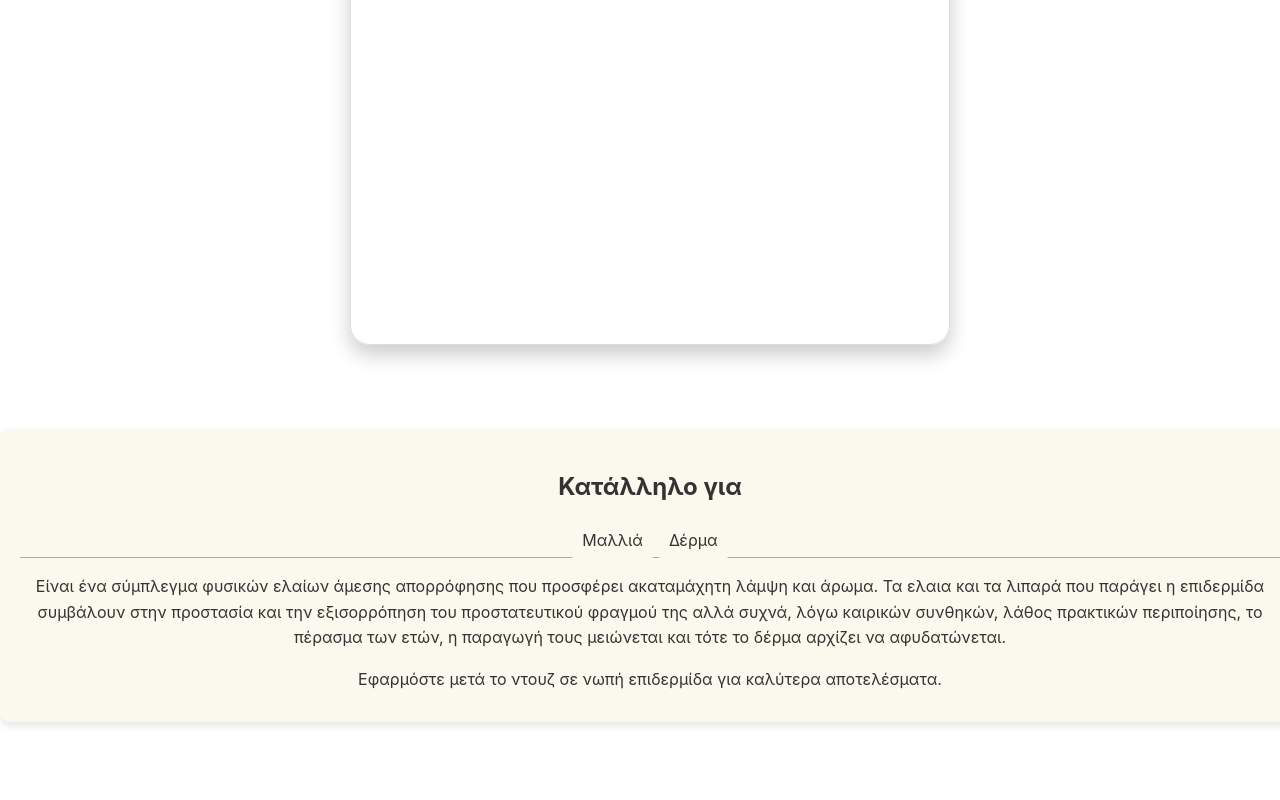
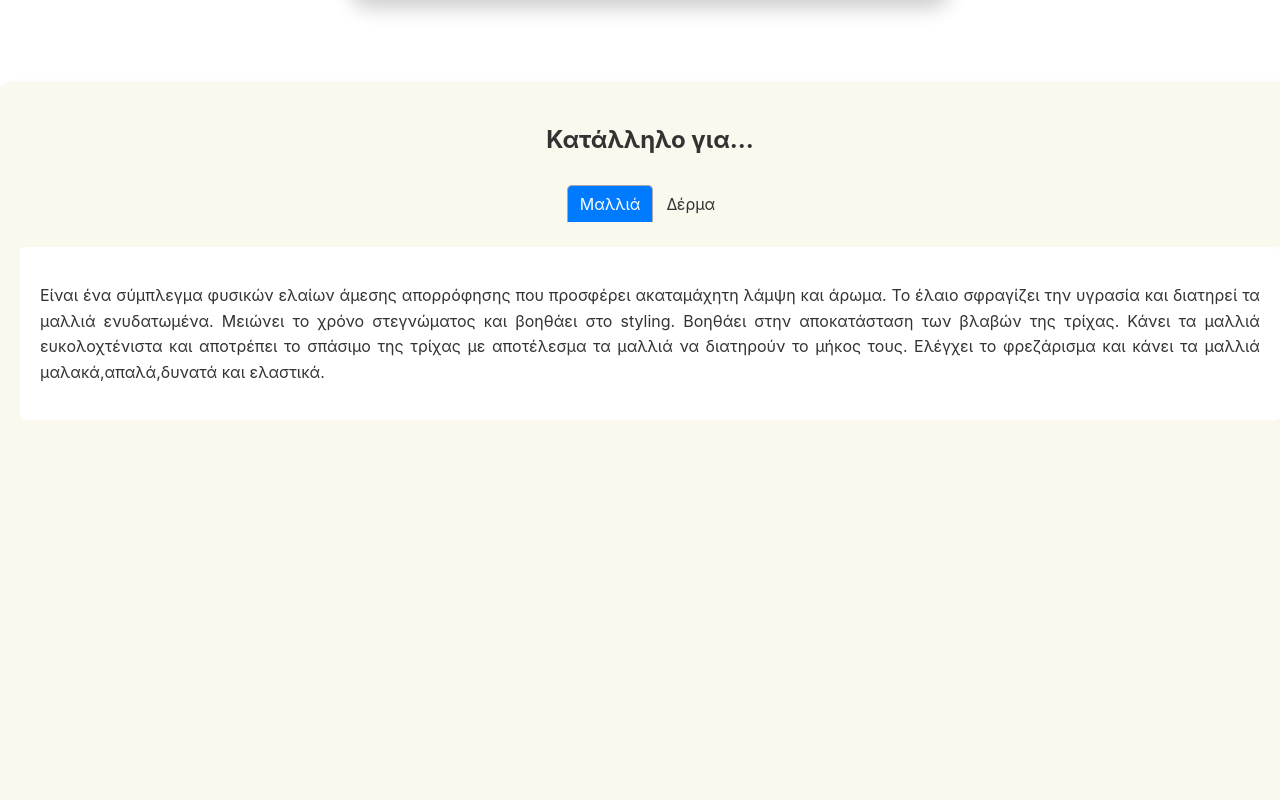
Before and after one commit to dimpinis9/Castine, a React (Vite) app: page /products in a window 1280 px wide. Shown: the part 900-1700 px from the top of the page. Built offline with nearby package versions, Linux system fonts and the light colour scheme.

Commit message:
Product Page

```diff
--- a/src/assets/Product.css
+++ b/src/assets/Product.css
@@ -4,6 +4,7 @@
   grid-template-rows: auto auto auto;
   box-shadow: 0 2px 5px rgba(0, 0, 0, 0.15);
   flex-direction: column;
+  width: 100%;
 
 }
 
@@ -11,6 +12,23 @@
   grid-column: 1;
 }
 
+.read-more-button{
+  background-color: #fbf9ed ;
+  border: none;
+  padding: 10px 20px;
+  border-radius: 5px;
+  cursor: pointer;
+margin-right: 2px;
+font-weight:bold ;
+}
+
+.product-details h1,
+.product-details h3,
+.product-details .product-description
+ {
+  text-align: left; /* Αριστερή στοίχιση, διαθέσιμες επιλογές: left, right, center, justify */
+
+}
 .add-to-cart-button{
   background-color: black;
   border: none;
@@ -24,6 +42,55 @@
   box-shadow: 0px 10px 20px rgba(0,0,0,0.2); /* Μεγαλύτερη και πιο απαλή σκίαση για βάθος */
   border: 1px solid #ddd; /* Προσθήκη λεπτής γραμμής για διακριτική περίγραμμα */
 }
+
+.product-details {
+  width: 100%;
+  margin-top: 8%;
+}
+
+.product-details h1 {
+  font-size: 1.5em;
+  margin-left: 0.5%;
+  font-style: italic;
+}
+
+.product-details h3 {
+  font-size: 1em;
+  margin-right: 80%;
+  background-color:#fbf9ed ;
+  margin-top: 0.5%;
+  margin-left: 0.5%;
+  font-style: italic;
+}
+.tabsbtn-properties  {
+  padding: 10px;
+  margin-right: 5px;
+  list-style: none;
+  background-color: #fbf9ed; /* Αλλάξτε το χρώμα ανάλογα με την προτίμησή σας */
+  cursor: pointer;
+  /* Εδώ μπορείς να προσθέσεις περισσότερο στυλ αν θέλεις */
+}
+
+/* Στυλ για το ενεργό tab */
+.tabsbtn-properties --selected {
+  color: black;
+  border-bottom: none; /* Εάν θέλετε να "εξαφανίσετε" το κάτω μέρος της διαχωριστικής γραμμής */
+}
+
+/* Διαμόρφωση του περιεχομένου κάθε TabPanel */
+.react-tabs__tab-panel {
+  padding: 20px;
+  background: #fff;
+  border-radius: 5px;
+}
+
+/* Στυλ για τα κείμενα */
+.oils-introduction-card p {
+  text-align: justify; /* Για πλήρη στοίχιση κειμένου */
+  margin-bottom: 15px;
+   /* Προσθέστε κάποιο margin ανάμεσα στις παραγράφους */
+}
+
 .product-carousel img {
   width: 100%;
   /* height: 40%; */
@@ -74,15 +141,15 @@
 }
 
 .image-container {
-  flex: 1;
-  display: flex;
-  width: 100%;
+  width: 100%; /* Ορίζουμε το πλάτος του container σε 100% */
+  margin: 0; /* Εξασφαλίζουμε ότι δεν υπάρχουν περιθώρια */
+  overflow: hidden; /* Εξασφαλίζουμε ότι δεν υπάρχει κανένα μέρος της εικόνας που να υπερχειλίζει */
+  margin-bottom: 5%;
 }
 
 .image-container img {
-  max-width: 100%;
-  height: 80%;
-  margin-left: 10%;
+  width: 100%; /* Κάνουμε την εικόνα να πιάνει 100% του πλάτους του container της */
+  height: auto; /* Προσαρμόζουμε το ύψος της εικόνας ανάλογα για να διατηρηθούν οι αναλογίες της */
 }
 
 .usage-steps {
@@ -160,6 +227,7 @@
   margin-top: 5%;
 }
 
+
   .product-details {
     width: 100%;
     margin-top: 8%;
@@ -167,6 +235,15 @@
 
   .product-details h1 {
     font-size: 1.5em;
+    margin-right: 50%;
+  }
+
+  .product-details h3 {
+    font-size: 1em;
+    margin-right: 75%;
+    background-color:#fbf9ed ;
+    margin-top: 0.5%;
+
   }
 
   .product-description {
--- a/src/components/Product.jsx
+++ b/src/components/Product.jsx
@@ -16,7 +16,33 @@ import productImage3 from '../assets/images/image15.JPG';
 import productImage4 from '../assets/images/image20.jpg';
 import productImage5 from '../assets/images/image115.jpg';
 
+const ProductDescription = ({ description }) => {
+  const [isExpanded, setIsExpanded] = useState(false);
+
+  // Αυτή η συνάρτηση αλλάζει την κατάσταση του isExpanded
+  const toggleDescription = () => {
+    setIsExpanded(!isExpanded);
+  };
+
+  // Αν το κείμενο δεν είναι αναπτυγμένο, εμφάνισε μόνο τα πρώτα 100 χαρακτήρες
+  const displayedDescription = isExpanded ? description : `${description.substring(0, 125)}...`;
+
+  return (
+    <div className="product-description">
+      <p>{displayedDescription}</p>
+      <span onClick={toggleDescription} className="read-more-button">
+        {isExpanded ? 'Διαβάστε λιγότερο' : 'Διαβάστε περισσότερα...'}
+      </span>
+    </div>
+  );
+};
+
+
+
 const Product = () => {
+
+  const description = "Φυσικό ξηρό λάδι με φυτοστερόλες από λάδι Αβυσσηνίας, που βελτιώνουν σημαντικά την ελαστικότητα των μαλλιών και του δέρματος. Έχοντας διάφανη βελούδινη υφή και άμεση απορρόφηση, περιέχει σύμπλεγμα φυτικών μαλακτικών από Ηλίανθο, Αμύγδαλο, Τζοτζόμπα, Αργκάν και Πράσινο Τσάϊ σε συνδυασμό με αντιοξειδωτικά έλαια Μαύρου Σταφυλιού Ελληνικού Ελαιολάδου οργανικής καλλιέργειας και βιταμίνης Ε. Εμπλουτισμένο με φυτική σιλικόνη για μια μοναδική αίσθηση μεταξένιας απαλότητας στα μαλλιά και το σώμα που διαρκεί, περιέχει συστατικά φυτικής προέλευσης 98%.";
+
 
   return (
     <div className="product-container">
@@ -44,33 +70,40 @@ const Product = () => {
       <div className="product-details">
         <h1>Natural Dry Oil</h1>
         <h3>Hair & Body</h3>
-        <p className="product-description">Φυσικό ξηρό λάδι με φυτοστερόλες από λάδι Αβυσσηνίας, που βελτιώνουν σημαντικά την ελαστικότητα των μαλλιών και του δέρματος. Έχοντας διάφανη βελούδινη υφή και άμεση απορρόφηση, περιέχει σύμπλεγμα φυτικών μαλακτικών από Ηλίανθο, Αμύγδαλο, Τζοτζόμπα, Αργκάν και Πράσινο Τσάϊ σε συνδυασμό με αντιοξειδωτικά έλαια Μαύρου Σταφυλιού Ελληνικού Ελαιολάδου οργανικής καλλιέργειας και βιταμίνης Ε. Εμπλουτισμένο με φυτική σιλικόνη για μια μοναδική αίσθηση μεταξένιας απαλότητας στα μαλλιά και το σώμα που διαρκεί, περιέχει συστατικά φυτικής προέλευσης 98%.</p>
-        <p className="product-price"> Αξία: 47€</p>
+        <ProductDescription description={description} />
+          <p className="product-price"> Αξία: 47€</p>
         <button className="add-to-cart-button">
           Προσθήκη στο καλάθι
         </button>
       </div>
 
-      <div className="oils-introduction-grid">
+
       <div className="oils-introduction-card">
-        <h2>Κατάλληλο για</h2>
-        <div className="tabsbtn-properties">
-    <Tab>Μαλλιά</Tab>
-    <Tab>Δέρμα</Tab>
-  </div>
-  <TabList></TabList>
-        <p>Είναι ένα σύμπλεγμα φυσικών ελαίων άμεσης απορρόφησης που προσφέρει ακαταμάχητη λάμψη και άρωμα. Τα ελαια και τα λιπαρά που παράγει η επιδερμίδα συμβάλουν στην προστασία και την εξισορρόπηση του προστατευτικού φραγμού της αλλά συχνά, λόγω καιρικών συνθηκών, λάθος πρακτικών περιποίησης, το πέρασμα των ετών, η παραγωγή τους μειώνεται και τότε το δέρμα αρχίζει να αφυδατώνεται.</p>
-        <p>Εφαρμόστε μετά το ντουζ σε νωπή επιδερμίδα για καλύτερα αποτελέσματα.</p>
-      </div>
-
-      {/* <div className="oils-introduction-card">
-        <h2>CASTINE Dry Oil: Λάμψη & Ενυδάτωση</h2>
-        <p>Είναι ένα σύμπλεγμα φυσικών ελαίων άμεσης απορρόφησης που προσφέρει ακαταμάχητη λάμψη και άρωμα. Το έλαιο σφραγίζει την υγρασία και διατηρεί τα μαλλιά ενυδατωμένα, μειώνοντας το χρόνο στεγνώματος και βοηθώντας στο styling. Βοηθάει στην αποκατάσταση των βλαβών της τρίχας, κάνει τα μαλλιά ευκολοχτένιστα και αποτρέπει το σπάσιμο της τρίχας, με αποτέλεσμα τα μαλλιά να διατηρούν το μήκος τους. Ελέγχει το φρεζάρισμα και κάνει τα μαλλιά μαλακά, απαλά, δυνατά και ελαστικά.</p>
-      </div> */}
+      <h2>Κατάλληλο για...</h2>
+      <Tabs>
+        <TabList className="tabsbtn-properties">
+          <Tab>Μαλλιά</Tab>
+          <Tab>Δέρμα</Tab>
+        </TabList>
+        <TabPanel>
+          <p>Είναι ένα σύμπλεγμα φυσικών ελαίων άμεσης απορρόφησης που προσφέρει ακαταμάχητη λάμψη και άρωμα.
+Το έλαιο σφραγίζει την υγρασία και διατηρεί τα μαλλιά ενυδατωμένα.
+Μειώνει το χρόνο στεγνώματος και βοηθάει στο styling.
+Βοηθάει στην αποκατάσταση των βλαβών της τρίχας.
+Κάνει τα μαλλιά ευκολοχτένιστα και αποτρέπει το σπάσιμο της τρίχας με αποτέλεσμα τα μαλλιά να διατηρούν το μήκος τους.
+Ελέγχει το φρεζάρισμα και κάνει τα μαλλιά μαλακά,απαλά,δυνατά και ελαστικά.</p>
+        </TabPanel>
+        <TabPanel>
+          <p>Το CASTINE dry oil είναι ένα σύμπλεγμα φυσικών ελαίων άμεσης απορρόφησης που προσφέρει ακαταμάχητη λάμψη και άρωμα.
+Τα ελαια και τα λιπαρά που παράγει η επιδερμίδα συμβάλουν στην προστασία και την εξισορρόπηση του προστατευτικού φραγμού της αλλά συχνά ,λόγω καιρικών συνθηκών, λάθος πρακτικών περιποίησης,το πέρασμα των ετών, η παραγωγή τους μειώνεται και τότε το δέρμα αρχίζει να αφυδατώνεται. Τα έλαια που περιέχει το προϊόν είναι ιδανικά για να εισχωρήσουν στην επιδερμίδα και να συγκρατήσουν στο εσωτερικό της την απαραίτητη υγρασία ώστε να παραμείνει ενυδατωμένη, ελαστική, λαμπερή και απαλή σαν μετάξι.
+Εφαρμόστε μετά το ντουζ σε νωπή επιδερμίδα.</p>
+        </TabPanel>
+      </Tabs>
     </div>
 
+
     <div className="image-container">
-      <img src="/src/assets/images/image8.jpg" alt="" />
+      <img src="/src/assets/images/image8.jpg"/>
     </div>
       <HowToUseSection />
   {/* Άλλα components */}
@@ -98,8 +131,8 @@ const HowToUseSection = () => {
   <TabPanel>
   <Tabs selectedIndex={hairTabIndex} onSelect={index => setHairTabIndex(index)}>
       <div className="tabsbtn1">
-        <Tab>Νωπά μαλλιά  <i class="fa fa-plus" aria-hidden="true"></i></Tab>
-        <Tab>Στεγνά μαλλιά <i class="fa fa-plus" aria-hidden="true"></i></Tab>
+        <Tab>Νωπά μαλλιά  <i className="fa fa-plus" aria-hidden="true"></i></Tab>
+        <Tab>Στεγνά μαλλιά <i className="fa fa-plus" aria-hidden="true"></i></Tab>
       </div>
       <TabPanel>
         <p>Απλώστε μερικές σταγόνες στις παλάμες σας και τρίψτε τα χέρια σας μέχρι να απλωθεί το προϊόν στις παλάμες και τα δάχτυλα σας. Στη συνέχεια, χρησιμοποιήστε τα δάχτυλα σας με μια κίνηση χτενίσματος για να κατανείμετε ομοιόμορφα το προϊόν από το μεσαίο μήκος έως τις άκρες.
@@ -147,26 +180,6 @@ const HowToUseSection = () => {
   );
 };
 
-// const customStyles = {
-//   content: {
-//     top: '50%',
-//     left: '50%',
-//     right: 'auto',
-//     bottom: 'auto',
-//     marginRight: '-50%',
-//     transform: 'translate(-50%, -50%)',
-//     backgroundColor: '#f4f4f4',
-//     borderRadius: '10px',
-//     padding: '20px',
-//     width: '80%',
-//     width: window.innerWidth <= 768 ? '100%' : '80%', // Αλλάζει το πλάτος σε 100% για οθόνες μικρότερες ή ίσες με 768px
-
-//   },
-// };
-
-
-// Χρήση του Component της FlipCard
-
 
 
 export default Product;
```
Also changed, not shown: src/components/ReturnPolicy.jsx (+5 -8 lines).
